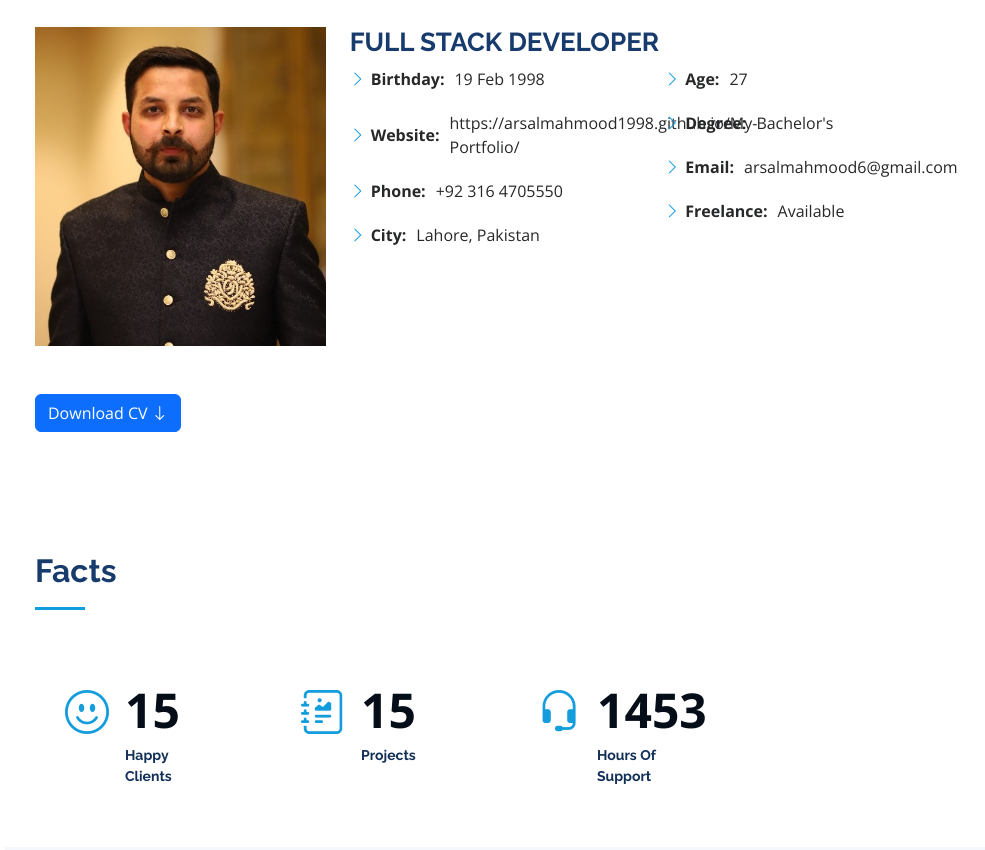
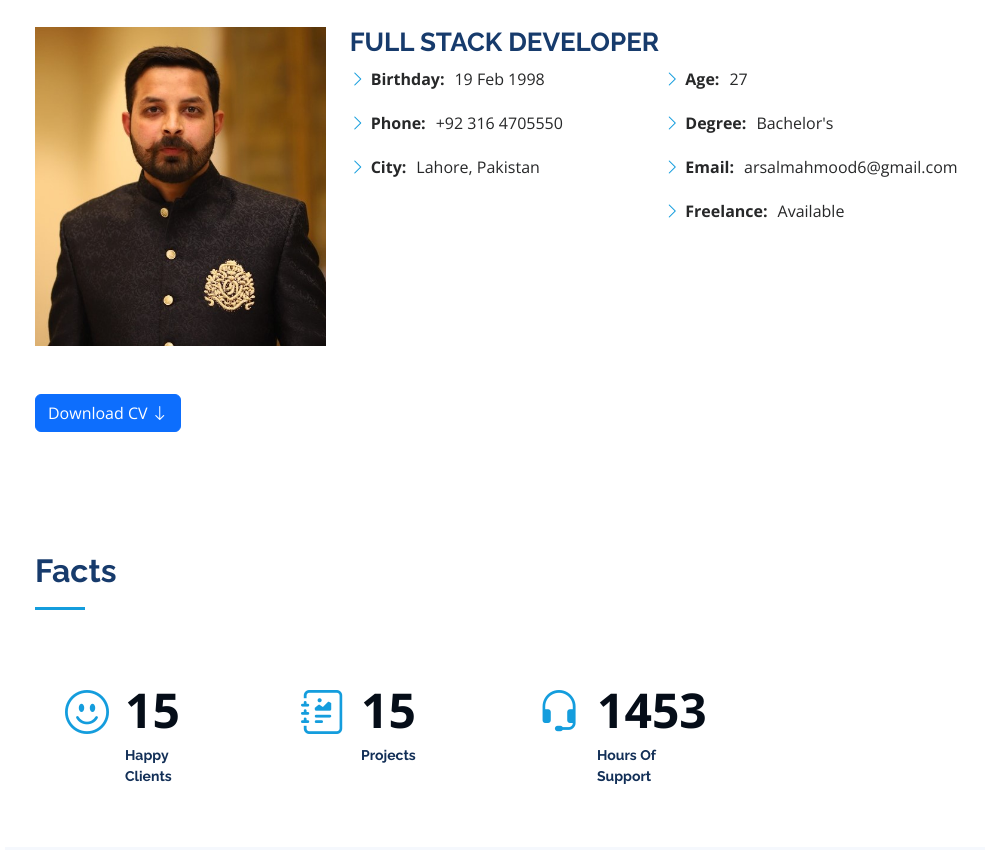
Before and after one commit to arsalmahmood1998/My-Portfolio, a plain HTML site: page index.html in a window 1280 px wide. Shown: the part 1061-1911 px from the top of the page, without its empty margins (295-1280 px from the left). Drawn offline with nearby package versions, Linux system fonts and the light colour scheme.

Commit message:
removed website link url

```diff
--- a/index.html
+++ b/index.html
@@ -112,9 +112,9 @@
               <div class="col-lg-6">
                 <ul>
                   <li><i class="bi bi-chevron-right"></i> <strong>Birthday:</strong> <span>19 Feb 1998</span></li>
-                  <li><i class="bi bi-chevron-right"></i> <strong>Website:</strong>
+                  <!-- <li><i class="bi bi-chevron-right"></i> <strong>Website:</strong>
                     <span>https://arsalmahmood1998.github.io/My-Portfolio/</span>
-                  </li>
+                  </li> -->
                   <li><i class="bi bi-chevron-right"></i> <strong>Phone:</strong> <span>+92 316 4705550</span></li>
                   <li><i class="bi bi-chevron-right"></i> <strong>City:</strong> <span>Lahore, Pakistan</span></li>
                 </ul>
```
